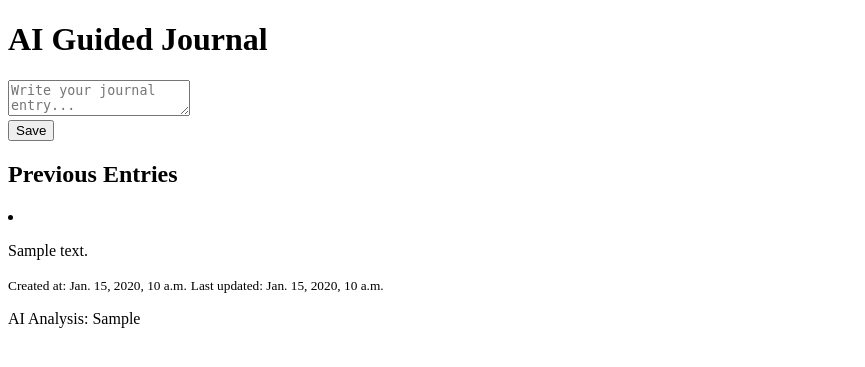
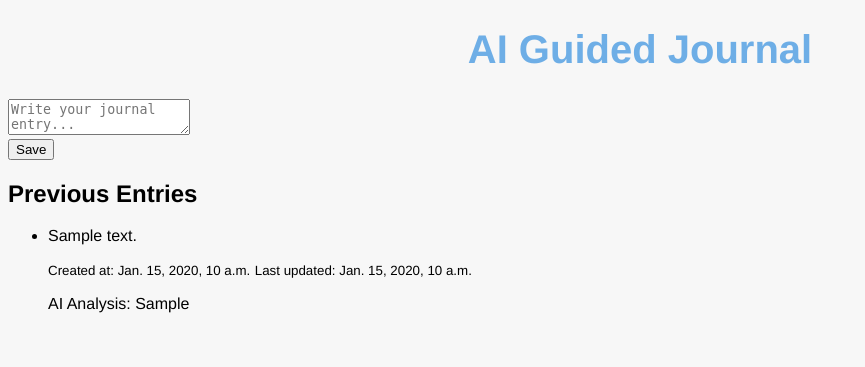
Before and after one commit to rubenzu03/ai-guided-journal, a Django app: page / in a window 1280 px wide. Shown: the top 367 px of the page, without its empty margins (0-865 px from the left). Run offline with Django 5.2, Linux system fonts and the light colour scheme; tables that the repository leaves empty hold one stand-in row (values such as "Sample post").

Commit message:
Added custom CSS

```diff
--- /dev/null
+++ b/journaling/journal/static/journal/css/styles.css
@@ -0,0 +1,12 @@
+body {
+    font-family: Helvetica, Arial, sans-serif;
+    background-color: #F7F7F7;
+}
+
+
+
+#banner-title {
+    color: #6EAEE6;
+    font-size: 2.5rem;
+    text-align: center;
+}
--- a/journaling/journal/templates/home.html
+++ b/journaling/journal/templates/home.html
@@ -5,12 +5,13 @@
 <!--[if gt IE 8]>      <html class="no-js"> <!--<![endif]-->
 <html>
   <head>
+    {% load static %}
     <meta charset="utf-8" />
     <meta http-equiv="X-UA-Compatible" content="IE=edge" />
     <title>AI Guided Journal</title>
     <meta name="description" content="" />
     <meta name="viewport" content="width=device-width, initial-scale=1" />
-    <link rel="stylesheet" href="" />
+    <link rel="stylesheet" href="{% static 'journal/css/styles.css' %}" />
   </head>
   <body>
     <!--[if lt IE 7]>
@@ -19,8 +20,8 @@
         <a href="#">upgrade your browser</a> to improve your experience.
       </p>
     <![endif]-->
-    <div class="header">
-      <h1>AI Guided Journal</h1>
+    <div class="banner">
+      <h1 id="banner-title">AI Guided Journal</h1>
     </div>
     <div class="journal-form">
       <form method="post">
@@ -35,20 +36,20 @@
     </div>
     <div class="entries">
       <h2>Previous Entries</h2>
-      <li>
+      <ul class="entries-list">
         {% for entry in entries %}
-        <div class="entry">
+        <li class="entry">
           <p>{{ entry.text }}</p>
           <small>Created at: {{ entry.created_at }}</small>
           <small>Last updated: {{ entry.updated_at }}</small>
           {% if entry.ai_analysis %}
             <p>AI Analysis: {{ entry.ai_analysis }}</p>
           {% endif %}
-        </div>
+        </li>
         {% empty %}
-        <p>No entries yet.</p>
+        <li class="no-entries">No entries yet.</li>
         {% endfor %}
-      </li>
+      </ul>
     </div>
     <script src="" async defer></script>
   </body>
```
